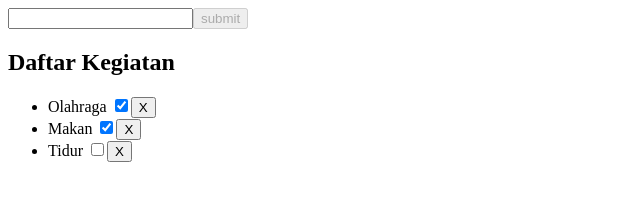
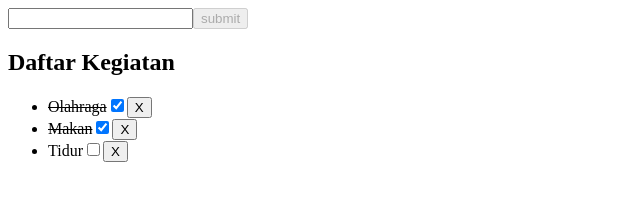
Before and after one commit to imposibleShark221/32-pbk-uts-233510771, a Vue app: page / in a window 1280 px wide. Shown: the top 212 px of the page, without its empty margins (0-640 px from the left). Built offline with nearby package versions, Linux system fonts and the light colour scheme.

Commit message:
Menambahkan effek (CORET) ketika kegiatan selesai di kerjakan/di ceklis

```diff
--- a/src/components/uts.vue
+++ b/src/components/uts.vue
@@ -34,7 +34,8 @@
 
 <h2>Daftar Kegiatan</h2>
   <ul>
-    <li v-for="(list, index) in lists" :key="index">{{ list.text }}
+    <li v-for="(list, index) in lists" :key="index">
+      <span :class="{ crossed: list.status }">{{ list.text }}</span>
       <input type="checkbox" v-model="list.status">
       <button v-on:click="hapus(index)">X</button>
     </li>
@@ -46,4 +47,7 @@
 
 <style scoped>
 
+.crossed {
+  text-decoration: line-through;
+}
 </style>
```
